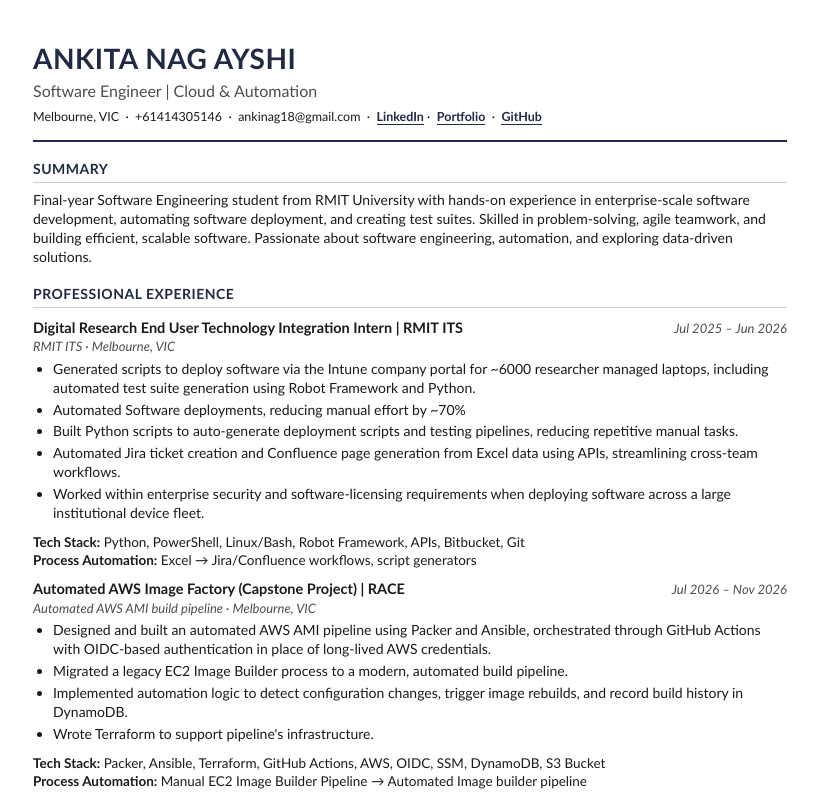
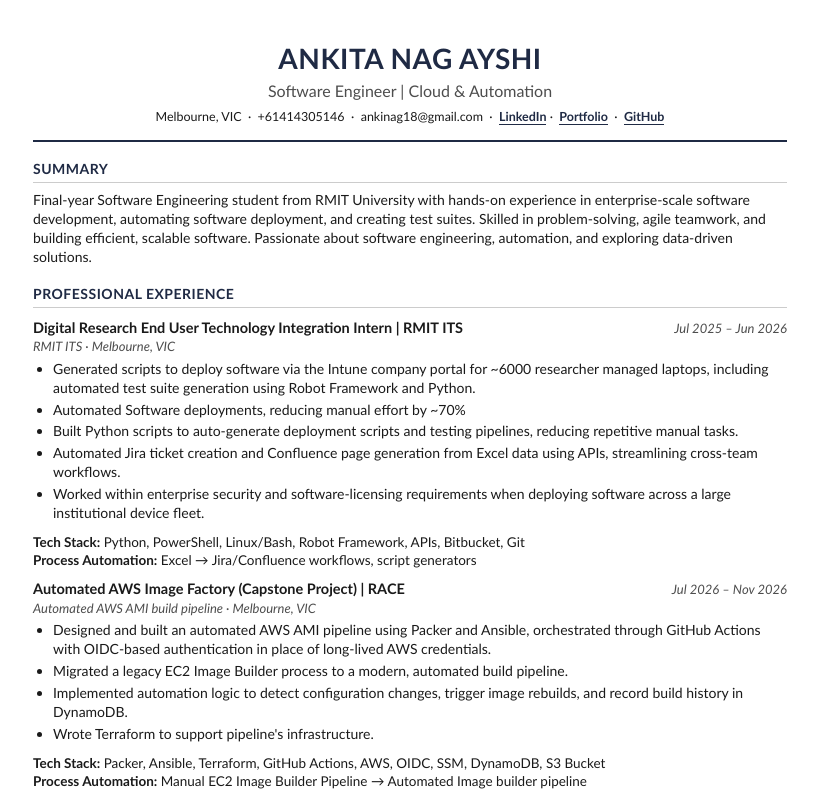
Before and after one commit to Ankita001812/Ankita_portfolio, a plain HTML site: page Ankita_Nag_Ayshi_Resume.html in a window 1280 px wide. Shown: the top 800 px of the page, without its empty margins (230-1048 px from the left). Drawn offline with Linux system fonts and the light colour scheme.

Commit message:
added the header to teh middle

```diff
--- a/Ankita_Nag_Ayshi_Resume.html
+++ b/Ankita_Nag_Ayshi_Resume.html
@@ -19,7 +19,7 @@
     line-height: 1.35;
     font-size: 14px;
   }
-  h1 {
+  /* h1 {
     font-size: 28px;
     color: var(--navy);
     margin: 0 0 2px;
@@ -33,7 +33,27 @@
   .contact {
     font-size: 12.5px;
     margin: 0 0 14px;
-  }
+  } */
+   h1 {
+  font-size: 28px;
+  color: var(--navy);
+  margin: 0 0 2px;
+  letter-spacing: 0.5px;
+  text-align: center;
+}
+
+.tagline {
+  font-size: 16px;
+  color: var(--grey);
+  margin: 0 0 8px;
+  text-align: center;
+}
+
+.contact {
+  font-size: 12.5px;
+  margin: 0 0 14px;
+  text-align: center;
+}
   .contact a { color: var(--navy); text-decoration: none; border-bottom: 1px solid var(--navy); }
   hr.top { border: none; border-top: 2px solid var(--navy); margin: 0 0 14px; }
   h2 {
```
